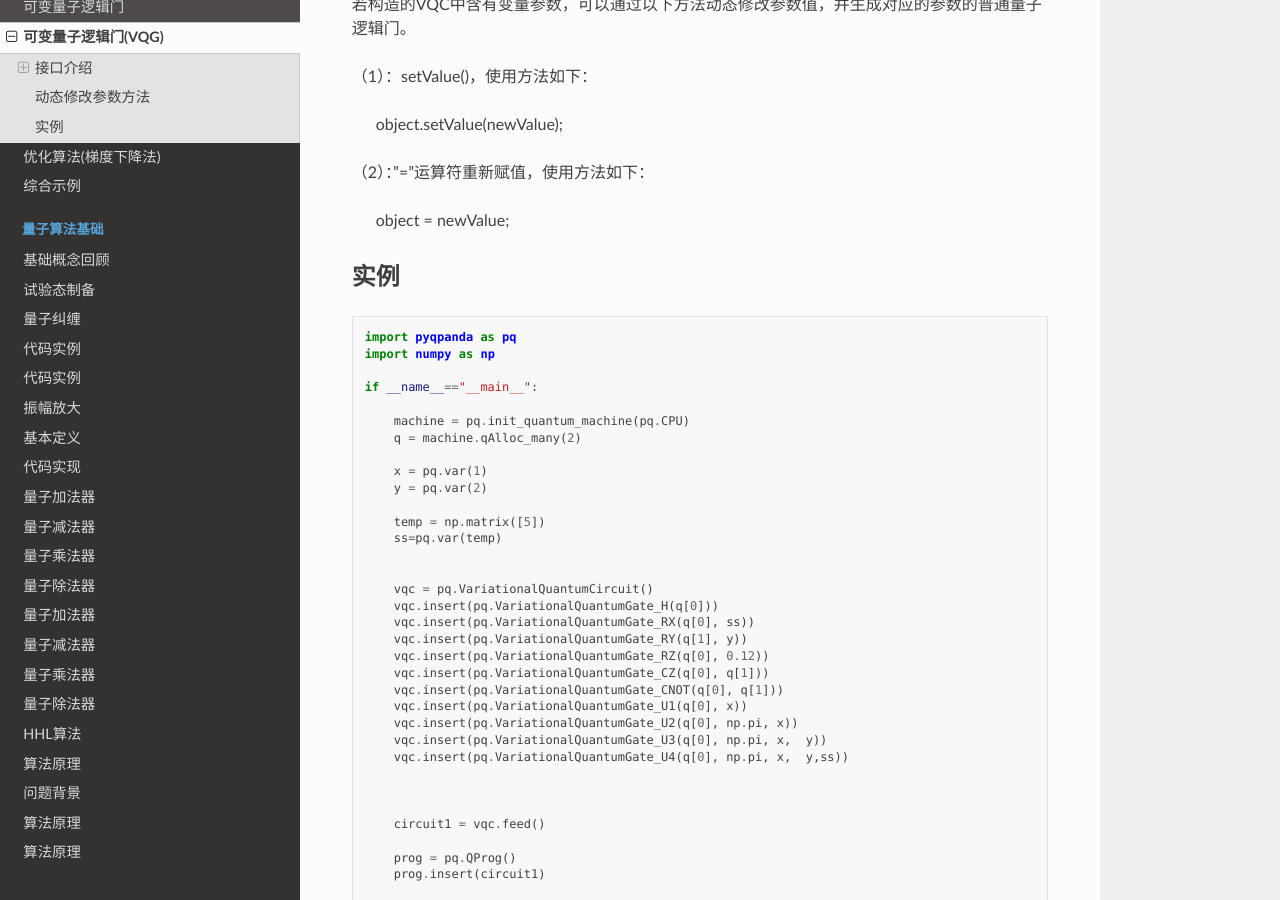
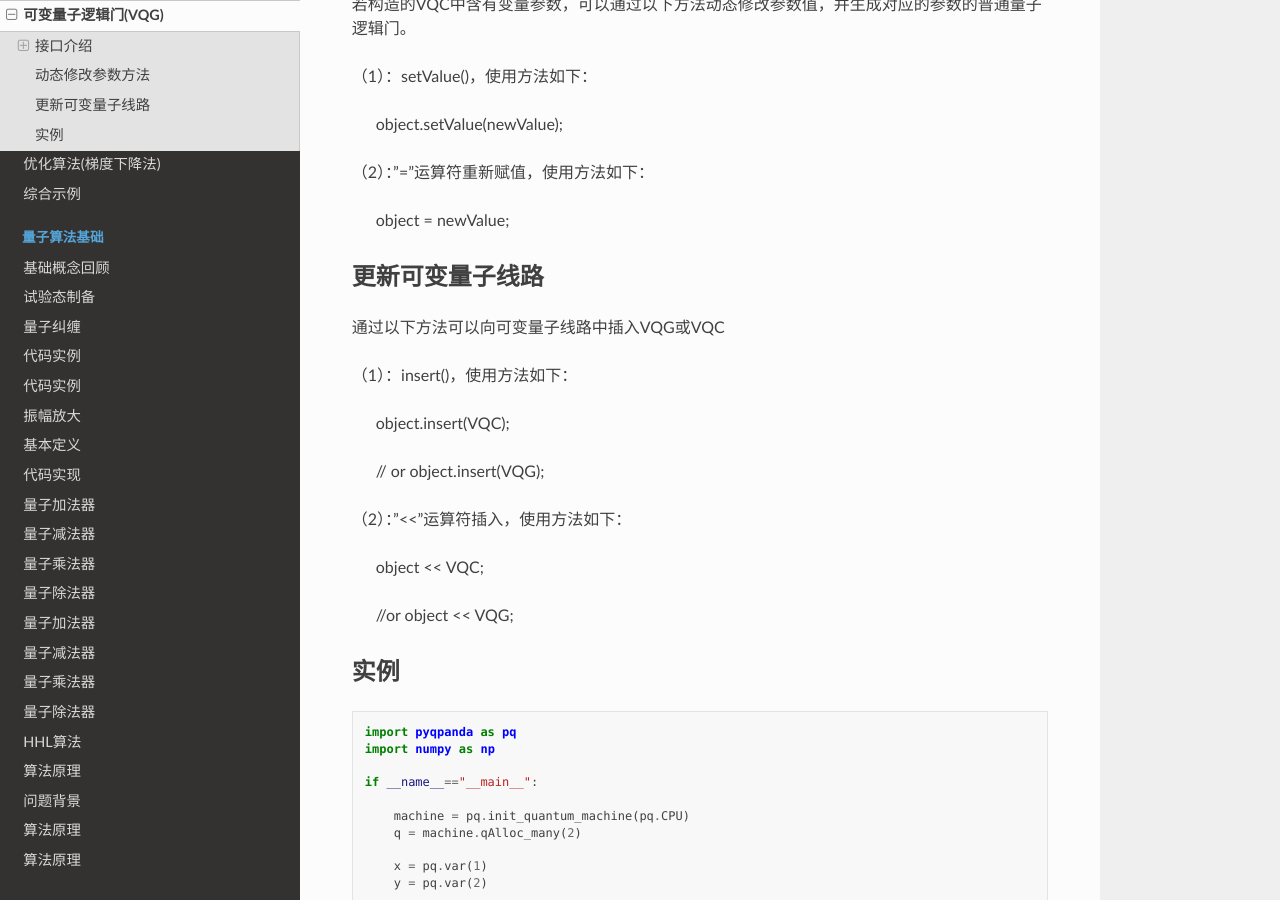
Before and after one commit to OriginQ/pyQPanda-Toturial, a Sphinx documentation site: the page built from source/VQC.rst, in a window 1280 px wide and 900 px high, scrolled down 5464 px. Built offline with Sphinx 7.4.7 and the Read the Docs theme 2.0.0, drawn with Linux system fonts in a browser that asks for light colours; pages that are not in the unit, such as notebooks, are missing from menus.

Commit message:
Update VQC.rst

```diff
--- a/source/VQC.rst
+++ b/source/VQC.rst
@@ -211,6 +211,27 @@ VariationalQuantumGate_SqiSWAP        VQG_SqiSWAP
 
     object = newValue;
 
+
+更新可变量子线路
+----------
+
+通过以下方法可以向可变量子线路中插入VQG或VQC
+
+（1）：insert()，使用方法如下：
+
+    object.insert(VQC);
+
+    // or object.insert(VQG);
+
+（2）："<<"运算符插入，使用方法如下：
+
+
+    object << VQC;
+
+    //or object << VQG;
+
+
+
 实例
 ----------
 
```
